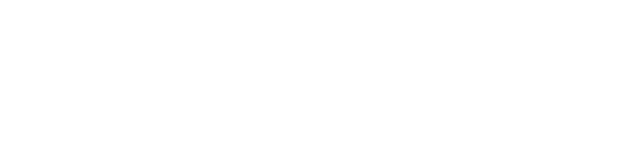
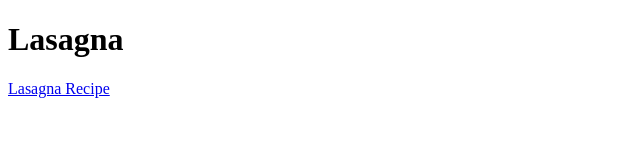
Before and after one commit to DavidCZP09/odin-recipes, a plain HTML site: page index.html in a window 1280 px wide. Shown: the whole page, without its empty margins (0-640 px from the left). Drawn offline with Linux system fonts and the light colour scheme.

Commit message:
Added New page and anchor.

```diff
--- a/index.html
+++ b/index.html
@@ -1,8 +1,12 @@
 <!DOCTYPE html>
-<html>
+<html lang="en">
+<h1>Lasagna</h1>
+<a href="recipes/lasagna.html">Lasagna Recipe</a>
 
-
-
+<head>
+    <meta charset="UTF-8">
+    <title>My Recipes</title>
+</head>
 
 
 
```
